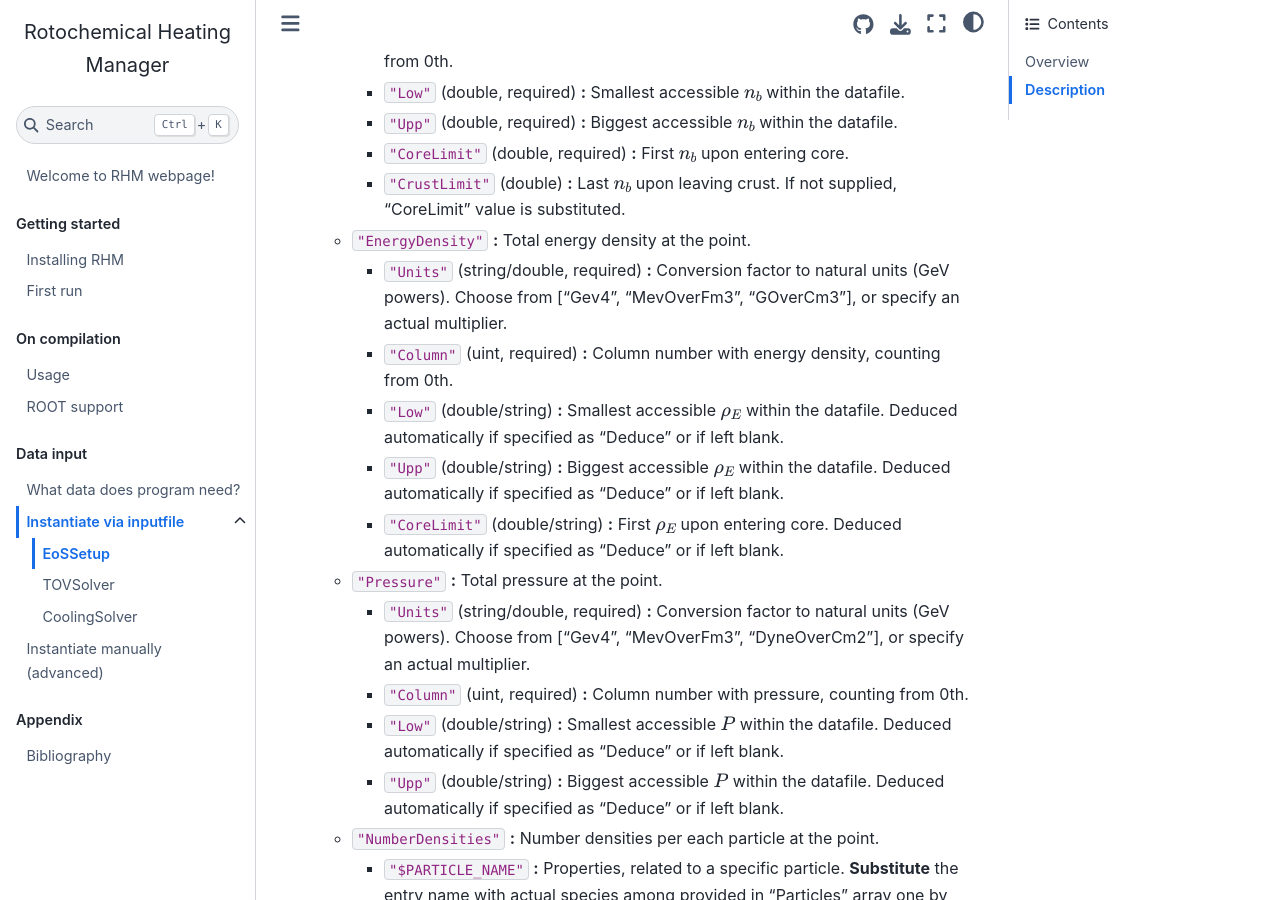
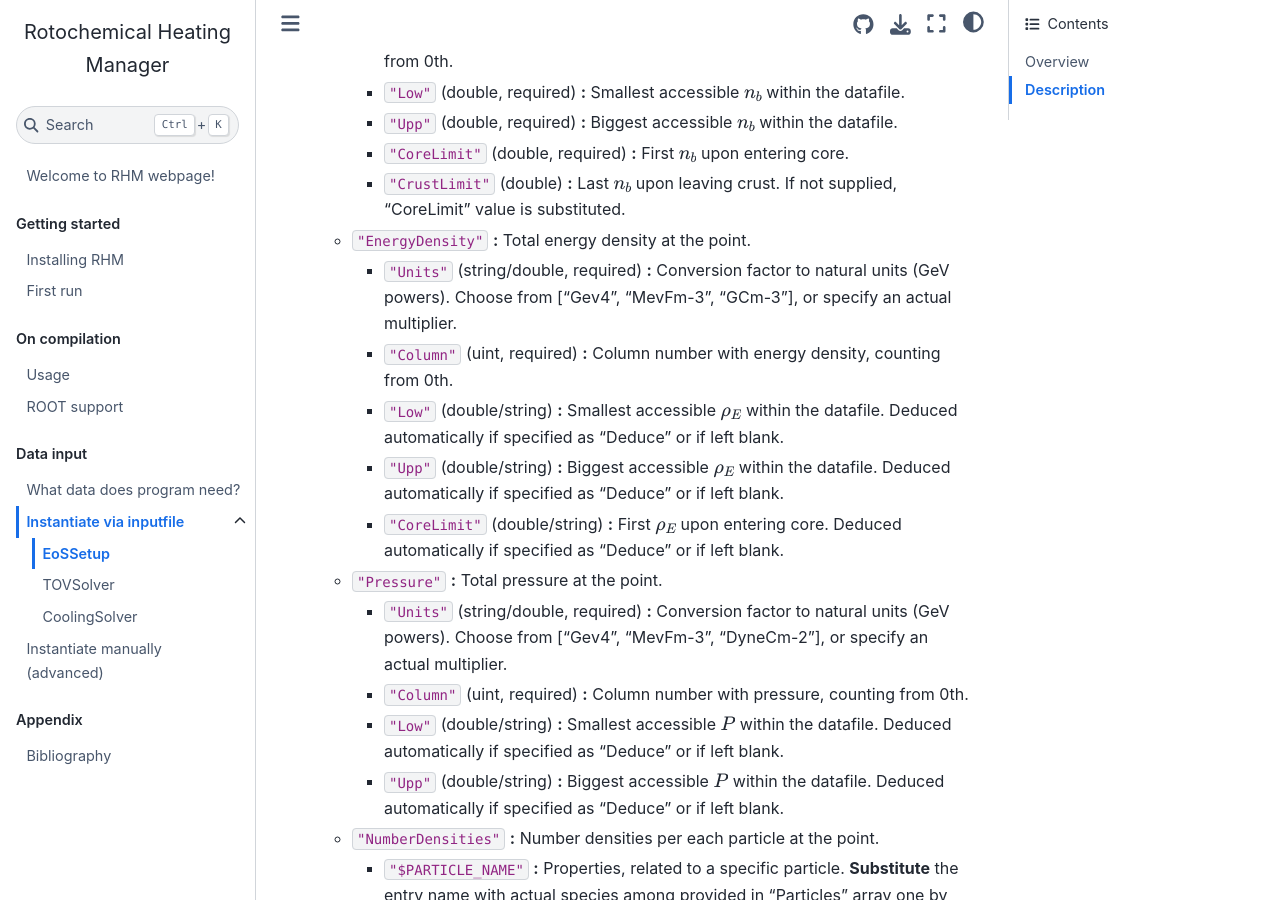
Before and after one commit to Silence2107/Rotochemical-heating-manager, a Jupyter Book: the page built from docs/data_input/inputfile_structure/eos_setup.md, in a window 1280 px wide and 900 px high, scrolled down 1399 px. Built offline with Jupyter Book 1.0.4 settings and Sphinx 7.4.7 and the Sphinx Book theme 1.1.4, drawn with Linux system fonts in a browser that asks for light colours; cross-references to code outside the pages are shown as plain code.

Commit message:
Improvements on unit namings

```diff
--- a/docs/data_input/inputfile_structure/eos_setup.md
+++ b/docs/data_input/inputfile_structure/eos_setup.md
@@ -29,13 +29,13 @@ In order to refer to an example, see <span style="color:blue">_presupplied/Input
         - `"CoreLimit"` (double, required) **:** First $n_b$ upon entering core.
         - `"CrustLimit"` (double) **:** Last $n_b$ upon leaving crust. If not supplied, "CoreLimit" value is substituted.
     - `"EnergyDensity"` **:** Total energy density at the point.
-        - `"Units"` (string/double, required) **:** Conversion factor to natural units (GeV powers). Choose from ["Gev4", "MevOverFm3", "GOverCm3"], or specify an actual multiplier.
+        - `"Units"` (string/double, required) **:** Conversion factor to natural units (GeV powers). Choose from ["Gev4", "MevFm-3", "GCm-3"], or specify an actual multiplier.
         - `"Column"` (uint, required) **:** Column number with energy density, counting from 0th.
         - `"Low"` (double/string) **:** Smallest accessible $\rho_E$ within the datafile. Deduced automatically if specified as "Deduce" or if left blank.
         - `"Upp"` (double/string) **:** Biggest accessible $\rho_E$ within the datafile. Deduced automatically if specified as "Deduce" or if left blank.
         - `"CoreLimit"` (double/string) **:** First $\rho_E$ upon entering core. Deduced automatically if specified as "Deduce" or if left blank.
     - `"Pressure"` **:** Total pressure at the point.
-        - `"Units"` (string/double, required) **:** Conversion factor to natural units (GeV powers). Choose from ["Gev4", "MevOverFm3", "DyneOverCm2"], or specify an actual multiplier.
+        - `"Units"` (string/double, required) **:** Conversion factor to natural units (GeV powers). Choose from ["Gev4", "MevFm-3", "DyneCm-2"], or specify an actual multiplier.
         - `"Column"` (uint, required) **:** Column number with pressure, counting from 0th.
         - `"Low"` (double/string) **:** Smallest accessible $P$ within the datafile. Deduced automatically if specified as "Deduce" or if left blank.
         - `"Upp"` (double/string) **:** Biggest accessible $P$ within the datafile. Deduced automatically if specified as "Deduce" or if left blank.
```
Also changed, not shown: 2 other files.
